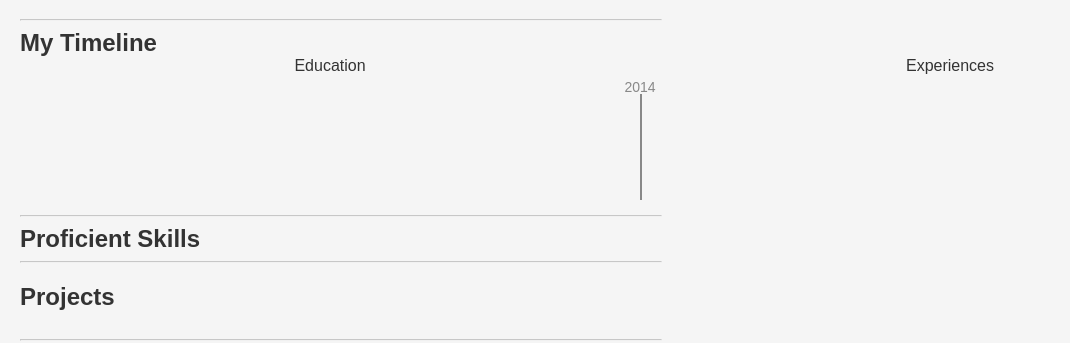
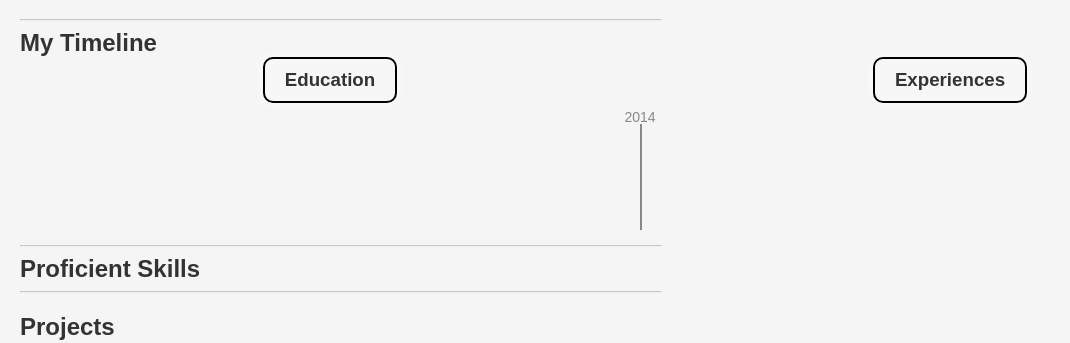
Before and after one commit to asif256000/my_personal_fast_website, a FastAPI app: template templates/overview.html in a window 1280 px wide. Shown: the part 210-553 px from the top of the page, without its empty margins (0-1070 px from the left). Run offline with FastAPI, Linux system fonts and the light colour scheme; the template is opened without the code that fills it, so the values that code supplies are empty.

Commit message:
Sub-header with boxes

```diff
--- a/static/other-actions.js
+++ b/static/other-actions.js
@@ -18,10 +18,11 @@ document.addEventListener("DOMContentLoaded", function () {
   const baseYear = 2014;
   let endYear = baseYear;
   const pixelsPerMonth = 10;
+  const topOffset = 60; // Increased offset by 60px
 
   function calculatePosition(event) {
     const startDate = event.getAttribute("data-start");
-    const endDate = event.getAttribute("data-end");
+    let endDate = event.getAttribute("data-end");
 
     let start = new Date(startDate);
     const end = new Date(endDate);
@@ -54,13 +55,13 @@ document.addEventListener("DOMContentLoaded", function () {
     const height = monthsDuration * pixelsPerMonth;
 
     // Set the top position of the box
-    const topPosition = startMonthsFromBase * pixelsPerMonth + 30; // 30px for the offset
+    const topPosition = startMonthsFromBase * pixelsPerMonth + topOffset; // Increased top offset
 
     event.style.top = `${topPosition}px`;
     event.style.height = `${height}px`;
 
+    // Hide the <p> tag and clear the data-end attribute if duration is less than 4 months
     if (monthsDuration < 4) {
-      // Hide the <p> tag if duration is less than 4 months
       const pTag = event.querySelector(".content p");
       if (pTag) {
         pTag.style.display = "none";
@@ -79,18 +80,19 @@ document.addEventListener("DOMContentLoaded", function () {
     yearMarker.className = "year-marker";
     yearMarker.textContent = year;
     const yearOffset = (year - baseYear) * 12 * pixelsPerMonth;
-    yearMarker.style.top = yearOffset + 30 + "px"; // Adjust the position
+    yearMarker.style.top = yearOffset + topOffset + "px"; // Adjust the position
     timelineContainer.appendChild(yearMarker);
 
     // Line segments for each year
     const lineSegment = document.createElement("div");
     lineSegment.className = "timeline-line";
-    lineSegment.style.top = yearOffset + 30 + 7 + "px";
+    lineSegment.style.top = yearOffset + topOffset + 7 + "px";
     lineSegment.style.height = 12 * pixelsPerMonth - 14 + "px";
     timelineContainer.appendChild(lineSegment);
   }
 
   // Set the height of the timeline container
   const totalMonths = (endYear - baseYear + 1) * 12;
-  timelineContainer.style.height = totalMonths * pixelsPerMonth + 30 + "px"; // Adjust for top padding
+  timelineContainer.style.height =
+    totalMonths * pixelsPerMonth + topOffset + "px"; // Adjust for top padding
 });
--- a/static/style.css
+++ b/static/style.css
@@ -371,6 +371,16 @@ nav ul li a.active {
   text-align: center;
 }
 
+.timeline-heading h3 {
+  display: inline-block;
+  padding: 10px 20px; /* Add some padding inside the box */
+  border: 2px solid black; /* Black border */
+  background-color: rgba(255, 255, 255, 0.2); /* Semi-transparent background */
+  box-shadow: 0 0 10px white; /* White shadow */
+  border-radius: 10px; /* Optional: add some border radius for rounded corners */
+  margin: 0; /* Remove default margin */
+}
+
 .left-heading {
   left: 0;
 }
--- a/templates/overview.html
+++ b/templates/overview.html
@@ -17,8 +17,8 @@
         <section id="timeline">
         <h2 style="margin: 0;">My Timeline</h2>
             <div class="timeline">
-                <div class="timeline-heading left-heading">Education</div>
-                <div class="timeline-heading right-heading">Experiences</div>
+                <div class="timeline-heading left-heading"><h3>Education</h3></div>
+                <div class="timeline-heading right-heading"><h3>Experiences</h3></div>
 
                 {% for edu in education %}
                     <div class="timeline-event education" data-start="{{ edu.duration_start.strftime('%Y-%m') }}" data-end="{{ edu.duration_end.strftime('%Y-%m') if edu.duration_end else curr_date.strftime('%Y-%m') }}">
```
